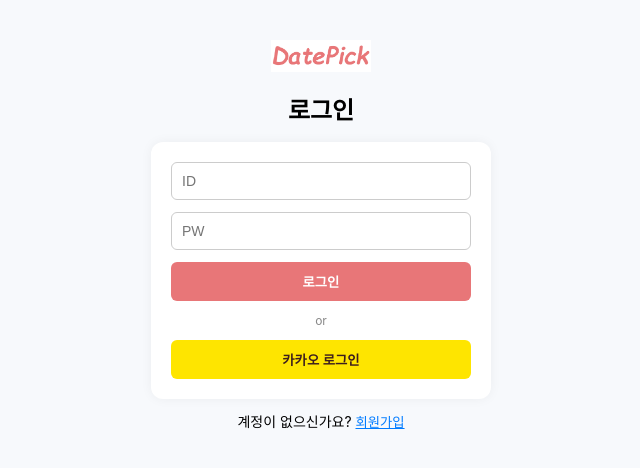
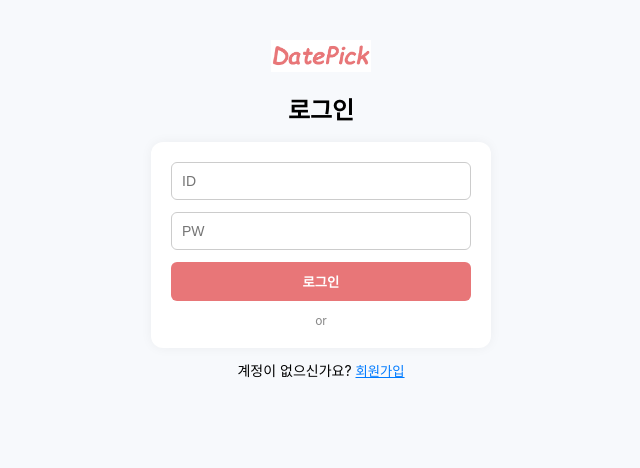
Before and after one commit to eee88/WeatherPick, a React (Create React App) app: page / in a window 1280 px wide. Shown: the top 468 px of the page, without its empty margins (319-959 px from the left). Built offline with nearby package versions, Linux system fonts and the light colour scheme.

Commit message:
카카오 로그인 제거

```diff
--- a/src/pages/LoginPage.jsx
+++ b/src/pages/LoginPage.jsx
@@ -81,9 +81,6 @@
           로그인
         </button>
         <div className="or-divider">or</div>
-        <button type="button" className="kakao-button">
-          카카오 로그인
-        </button>
       </form>
 
       <div className="signup-link">
```
